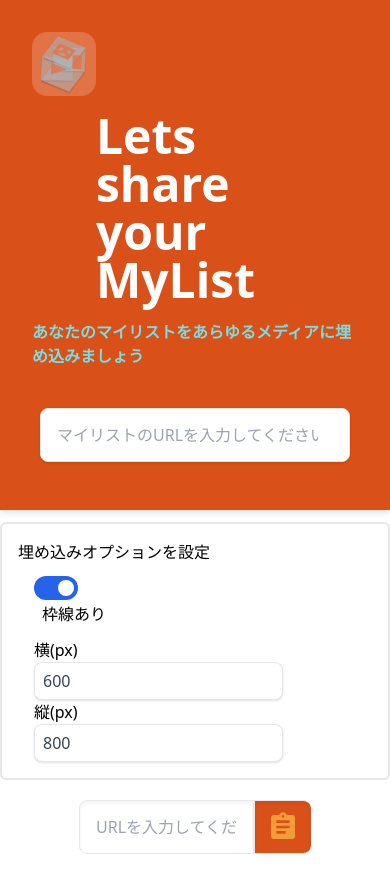
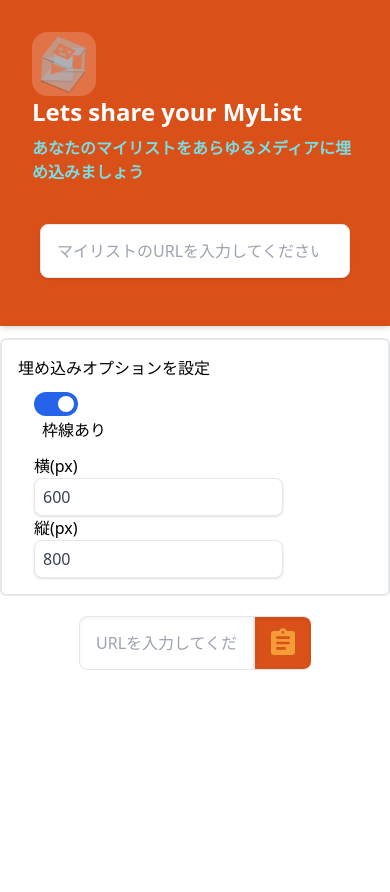
Before and after one commit to bana7-arumi/d-anime-mylist-frontend, a Next.js app: page / in a window 390 px wide. After the commit the page ends 844 px from the top, so only its background shows below. Built offline with nearby package versions, Linux system fonts and the light colour scheme; no server answers.

Commit message:
Fix タイトルとサブタイトルのフォントサイズをデバイスに応じて小さくなるように修正

```diff
--- a/src/components/Header.jsx
+++ b/src/components/Header.jsx
@@ -13,12 +13,12 @@ export default function Header(props) {
           />
         </div>
         <div className="lg:flex justify-center">
-          <h1 className="my-4 mx-16 text-white text-5xl font-bold">
+          <h1 className="lg:my-4 lg:mx-16 text-white lg:text-5xl text-2xl font-bold">
             Lets share your MyList
           </h1>
         </div>
         <div className="lg:flex justify-center">
-          <p className="lg:my-2 lg:mx-4 text-secondary-cyan lg:text-small font-bold">
+          <p className="my-2 lg:mx-4 text-secondary-cyan font-bold">
             あなたのマイリストをあらゆるメディアに埋め込みましょう
           </p>
         </div>
```
